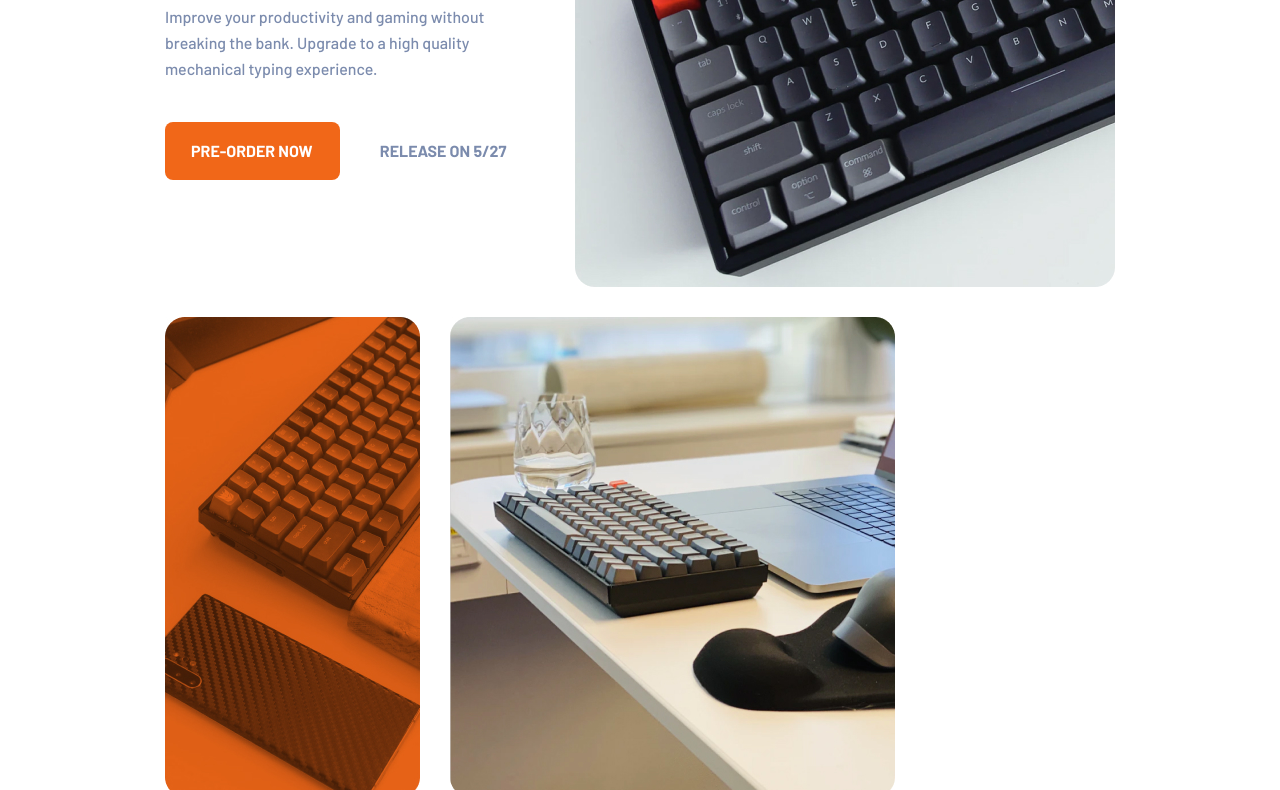
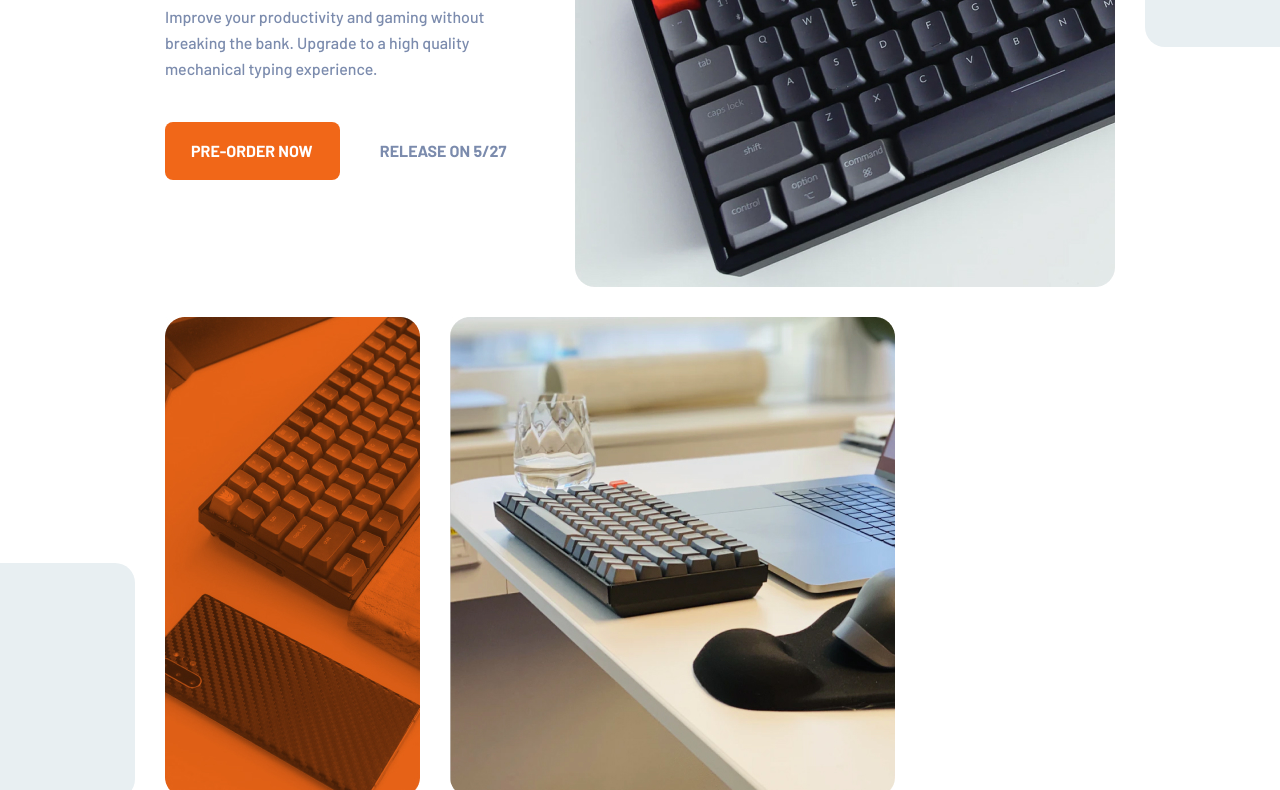
Before and after one commit to Paveldrow/typemaster-landing-page, a plain HTML site: page index.html in a window 1280 px wide. Shown: the part 389-1179 px from the top of the page. Drawn offline with Linux system fonts and the light colour scheme.

Commit message:
added background image

```diff
--- a/css/style.css
+++ b/css/style.css
@@ -35,6 +35,15 @@ html {
   font-size: 16px;
   line-height: 26px;
   color: #7b8bad;
+}
+
+@media (min-width: 1210px) {
+  .page-body {
+    background: url('../img/background-element.svg'), url('../img/background-element-left.svg');
+    background-repeat: no-repeat;
+    background-size: 135px 240px;
+    background-position:  right 0 top 196px, 0 950px;
+  }
 }
 
 .page-header {
```
Also changed, not shown: img/background-element-left.svg (added), img/background-element.svg (added).
